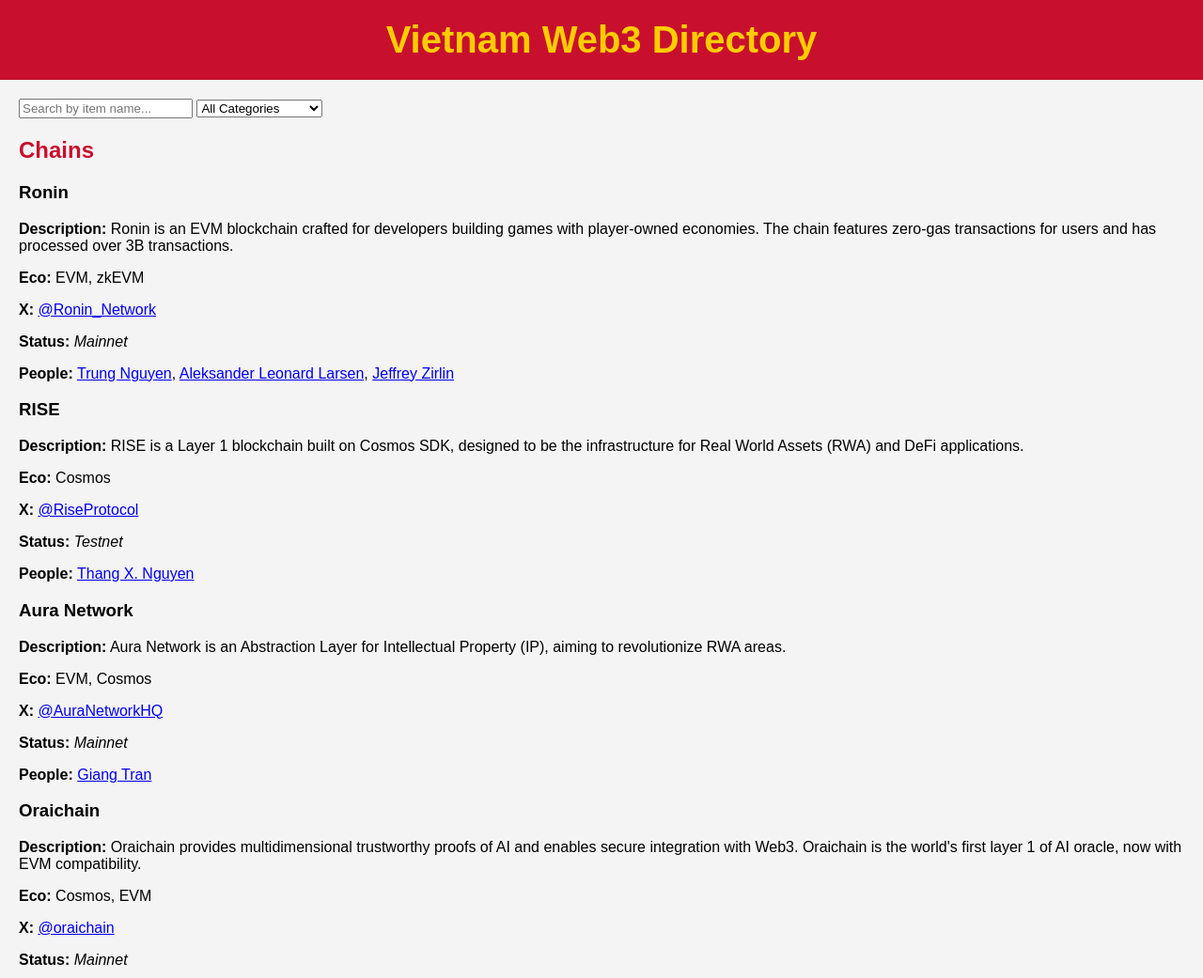
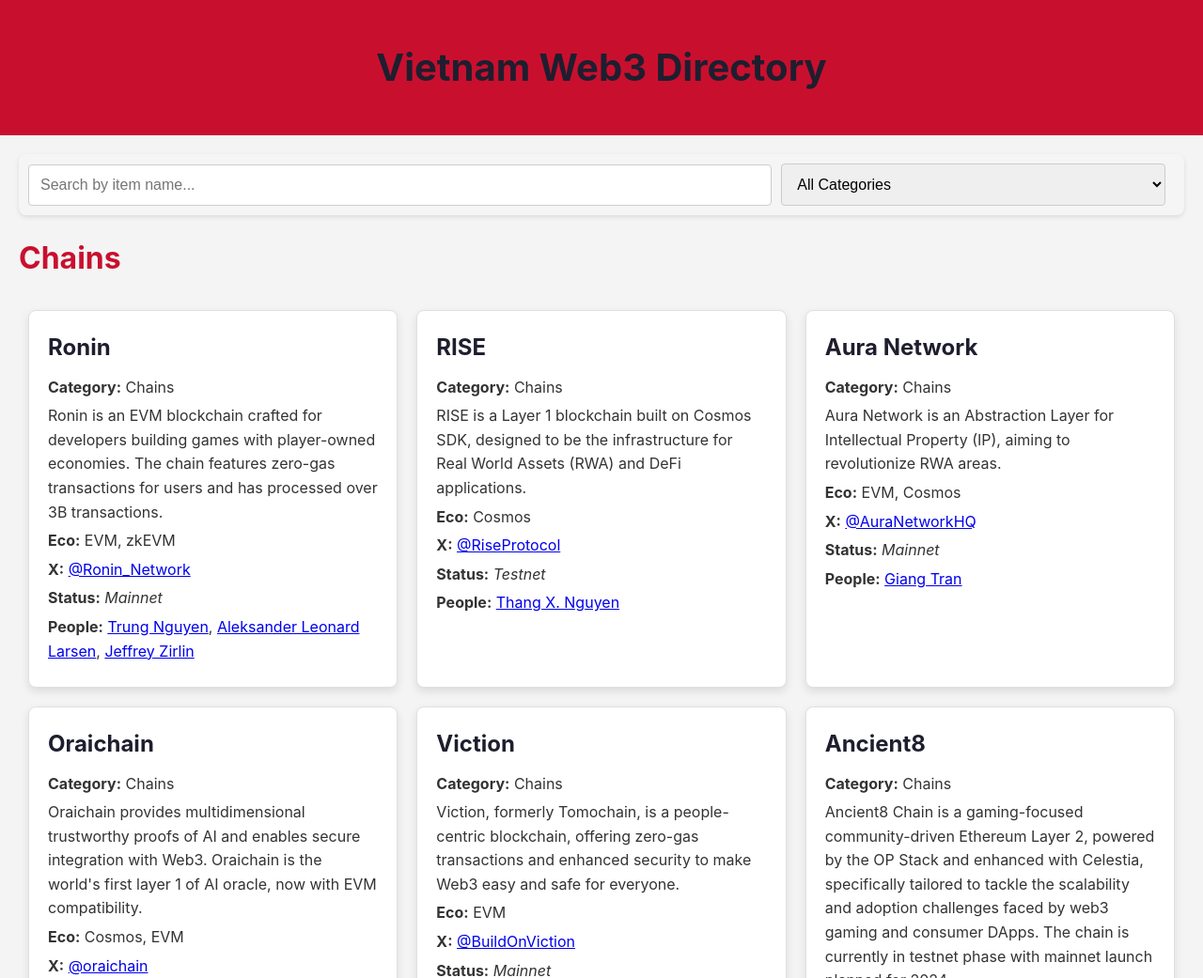
Before and after one commit to sqrDAO/Vietnam-Web3-Directory, a plain HTML site: page app/index.html in a window 1280 px wide. Shown: the top 1041 px of the page at 94% size. Drawn offline with Linux system fonts and the light colour scheme.

Commit message:
UI changes

```diff
--- a/app/index.html
+++ b/app/index.html
@@ -11,14 +11,17 @@
         <h1>Vietnam Web3 Directory</h1>
     </header>
     <main>
-        <input type="text" id="search-input" placeholder="Search by item name..." />
-        <select id="category-filter">
-            <!-- Add more categories as needed -->
-        </select>
+        <div class="filter-container">
+            <input type="text" id="search-input" placeholder="Search by item name..." />
+            <select id="category-filter">
+                <!-- Options will be populated dynamically -->
+            </select>
+        </div>
         <section id="tables-container">
             <!-- Items will be populated here -->
         </section>
     </main>
+    <div id="loading" class="loading" style="display: none;">Loading...</div>
     <script src="script.js"></script>
 </body>
 </html>
--- a/app/script.js
+++ b/app/script.js
@@ -3,6 +3,8 @@
     const itemContainer = document.querySelector("#tables-container");
     const categoryFilter = document.getElementById("category-filter");
     const searchInput = document.getElementById("search-input");
+
+    showLoading();
 
     fetch('../README.md')
         .then(response => {
@@ -15,8 +17,12 @@
             console.log("README.md loaded successfully.");
             Object.assign(allData, parseAllData(data)); // Store parsed data
             populateItems(allData); // Populate items initially
+            hideLoading();
         })
-        .catch(error => console.error('Error loading README.md:', error));
+        .catch(error => {
+            console.error('Error loading README.md:', error);
+            hideLoading();
+        });
 
     categoryFilter.addEventListener('change', function() {
         const selectedCategory = this.value;
@@ -76,16 +82,22 @@
                 const ecoFieldContent = project.eco ? `<p><strong>Eco:</strong> ${project.eco}</p>` : '';
 
                 itemDiv.innerHTML = `
+                    <div class="card">
                         <h3>${project.name}</h3>
                         <p><strong>Description:</strong> ${project.description}</p>
                         ${ecoFieldContent}
                         <p><strong>X:</strong> ${xFieldContent}</p>
                         <p><strong>Status:</strong> ${formattedStatus}</p>
                         <p><strong>People:</strong> ${project.people}</p>
+                    </div>
                 `;
+                console.log("Item Div:", itemDiv.innerHTML);
                 itemContainer.appendChild(itemDiv);
             });
         }
+
+        // Append the card container to the item container
+        itemContainer.appendChild(cardContainer);
     }
 
     function parseAllData(data) {
@@ -128,7 +140,6 @@
             }
 
             const columns = line.split('|').map(col => col.trim()).filter(col => col);
-            console.log(`Parsed columns from line ${i}:`, columns);
 
             if (columns.length >= 5) { // Ensure there are enough columns
                 // Parse the name and website from the first column
@@ -190,7 +201,6 @@
                 console.warn("Skipping line due to insufficient columns:", line);
             }
         }
-        console.log(`Parsed category data:`, categoryData);
         return categoryData;
     }
 
@@ -222,9 +232,13 @@
             categoryHeader.textContent = category; // Use the category name as the header
             itemContainer.appendChild(categoryHeader);
 
+            // Create a card container for the current category
+            const cardContainer = document.createElement('div');
+            cardContainer.classList.add('card-container'); // Add the card-container class
+
             allData[category].forEach(project => {
                 const itemDiv = document.createElement("div");
-                itemDiv.classList.add("item");
+                itemDiv.classList.add("card"); // Add the card class for styling
 
                 // Format the "X" field as a hyperlink
                 const xFieldMatch = project.x.match(/\[(.+?)\]\((.+?)\)/); // Match [Name](URL)
@@ -242,16 +256,33 @@
                 // Conditionally render the Eco field
                 const ecoFieldContent = project.eco ? `<p><strong>Eco:</strong> ${project.eco}</p>` : '';
 
+                // Add the category tag
+            const categoryTag = `<p><strong>Category:</strong> ${category}</p>`; // Assuming project.category exists
+
             itemDiv.innerHTML = `
                 <h3>${project.name}</h3>
-                    <p><strong>Description:</strong> ${project.description}</p>
+                ${categoryTag} <!-- Add the category tag here -->
+                <p>${project.description}</p>
                 ${ecoFieldContent}
                 <p><strong>X:</strong> ${xFieldContent}</p>
                 <p><strong>Status:</strong> ${formattedStatus}</p>
                 <p><strong>People:</strong> ${project.people}</p>
             `;
-                itemContainer.appendChild(itemDiv);
+
+                // Append the card to the card container
+                cardContainer.appendChild(itemDiv);
             });
+
+            // Append the card container to the item container
+            itemContainer.appendChild(cardContainer);
         }
     }
+
+    function showLoading() {
+        document.getElementById('loading').style.display = 'block';
+    }
+
+    function hideLoading() {
+        document.getElementById('loading').style.display = 'none';
+    }
 });
--- a/app/styles.css
+++ b/app/styles.css
@@ -1,8 +1,17 @@
+:root {
+    --primary-color: #1E1E2F; /* Dark blue for headers and backgrounds */
+    --secondary-color: #F5F5F5; /* Light gray for backgrounds */
+    --accent-color: #FFCC00; /* Yellow for highlights */
+    --text-color: #333333; /* Dark text for readability */
+}
+
 body {
-    font-family: Arial, sans-serif;
+    font-family: 'Inter', Arial, sans-serif; /* Clean font */
     margin: 0;
     padding: 0;
     background-color: #f4f4f4; /* Light background for contrast */
+    color: var(--text-color); /* Use defined text color */
+    line-height: 1.6; /* Improve readability */
 }
 
 header {
@@ -12,14 +21,26 @@
     text-align: center;
 }
 
+h1, h2, h3 {
+    color: var(--primary-color); /* Use primary color for headings */
+}
+
 h1 {
-    margin: 0;
-    font-size: 2.5em;
+    margin: 20px 0; /* Margin for main heading */
+    text-align: center; /* Center align main heading */
+    font-size: 2.5em; /* Main heading size */
 }
 
 h2 {
     color: #c8102e; /* Red color for category headers */
-    margin-top: 20px;
+    margin-top: 20px; /* Space above category headers */
+    margin-bottom: 10px; /* Space below category headers */
+    font-size: 2em; /* Category heading size */
+}
+
+h3 {
+    margin: 0 0 10px; /* Margin for the heading */
+    font-size: 1.5em; /* Subheading size */
 }
 
 main {
@@ -63,3 +84,111 @@
     background: #c8102e; /* Red color for footer */
     color: #ffcc00; /* Yellow text for footer */
 }
+
+.card-container {
+    display: flex; /* Use flexbox for layout */
+    flex-wrap: wrap; /* Allow cards to wrap to the next line if necessary */
+    justify-content: space-between; /* Space between cards */
+    margin: 20px 0; /* Margin above and below the card container */
+}
+
+.card {
+    border: 1px solid #e0e0e0; /* Light gray border */
+    border-radius: 8px; /* Rounded corners */
+    padding: 20px; /* Padding inside the card */
+    margin: 10px; /* Margin around each card */
+    box-shadow: 0 4px 10px rgba(0, 0, 0, 0.1); /* Subtle shadow */
+    background-color: #ffffff; /* White background */
+    transition: transform 0.2s; /* Smooth transition for hover effect */
+    flex: 1 1 calc(33.33% - 20px); /* Set to take up 1/3 of the container width minus margin */
+    max-width: calc(33.33% - 20px); /* Set a maximum width for the card */
+    box-sizing: border-box; /* Ensure padding and border are included in the width */
+}
+
+.card:hover {
+    transform: translateY(-5px); /* Slightly lift the card on hover */
+}
+
+p {
+    margin: 5px 0; /* Margin for paragraphs */
+}
+
+.filter-container {
+    display: flex; /* Use flexbox for layout */
+    justify-content: space-between; /* Space between elements */
+    align-items: center; /* Center items vertically */
+    margin-bottom: 20px; /* Space below the filter */
+    padding: 10px; /* Add padding for better spacing */
+    background-color: var(--secondary-color); /* Light gray background */
+    border-radius: 8px; /* Rounded corners */
+    box-shadow: 0 2px 5px rgba(0, 0, 0, 0.1); /* Subtle shadow */
+}
+
+#search-input {
+    flex: 2; /* Allow the search input to grow more */
+    padding: 12px; /* Padding inside the input */
+    border: 1px solid #ccc; /* Light gray border */
+    border-radius: 4px; /* Rounded corners */
+    font-size: 16px; /* Font size */
+    margin-right: 10px; /* Space between input and select */
+}
+
+#category-filter {
+    flex: 1; /* Allow the category filter to grow */
+    padding: 12px; /* Padding inside the select */
+    border: 1px solid #ccc; /* Light gray border */
+    border-radius: 4px; /* Rounded corners */
+    font-size: 16px; /* Font size */
+    margin-right: 10px; /* Space between select and button */
+}
+
+#category-filter option {
+    padding: 10px; /* Padding for options */
+}
+
+.loading {
+    text-align: center;
+    font-size: 18px;
+    color: #c8102e; /* Red color for loading text */
+}
+
+:focus {
+    outline: 2px solid #c8102e; /* Highlight focused elements */
+}
+
+@media (max-width: 768px) {
+    .filter-container {
+        flex-direction: column; /* Stack elements on smaller screens */
+    }
+
+    #search-input, #category-filter {
+        margin-right: 0; /* Remove right margin */
+        margin-bottom: 10px; /* Add bottom margin */
+        width: 100%; /* Full width on smaller screens */
+    }
+
+    .card {
+        flex: 1 1 calc(50% - 20px); /* Adjust to 50% width on smaller screens */
+    }
+}
+
+@media (max-width: 480px) {
+    .card {
+        flex: 1 1 100%; /* Full width on very small screens */
+    }
+}
+
+.button {
+    background-color: var(--primary-color); /* Primary color */
+    color: #ffffff; /* White text color */
+    border: none; /* No border */
+    border-radius: 4px; /* Rounded corners */
+    padding: 12px 24px; /* Padding */
+    font-size: 16px; /* Font size */
+    cursor: pointer; /* Pointer cursor */
+    transition: background-color 0.3s; /* Smooth background transition */
+}
+
+.button:hover {
+    background-color: var(--accent-color); /* Change color on hover */
+}
```
Lines whose indentation alone changed are shown as unchanged.
